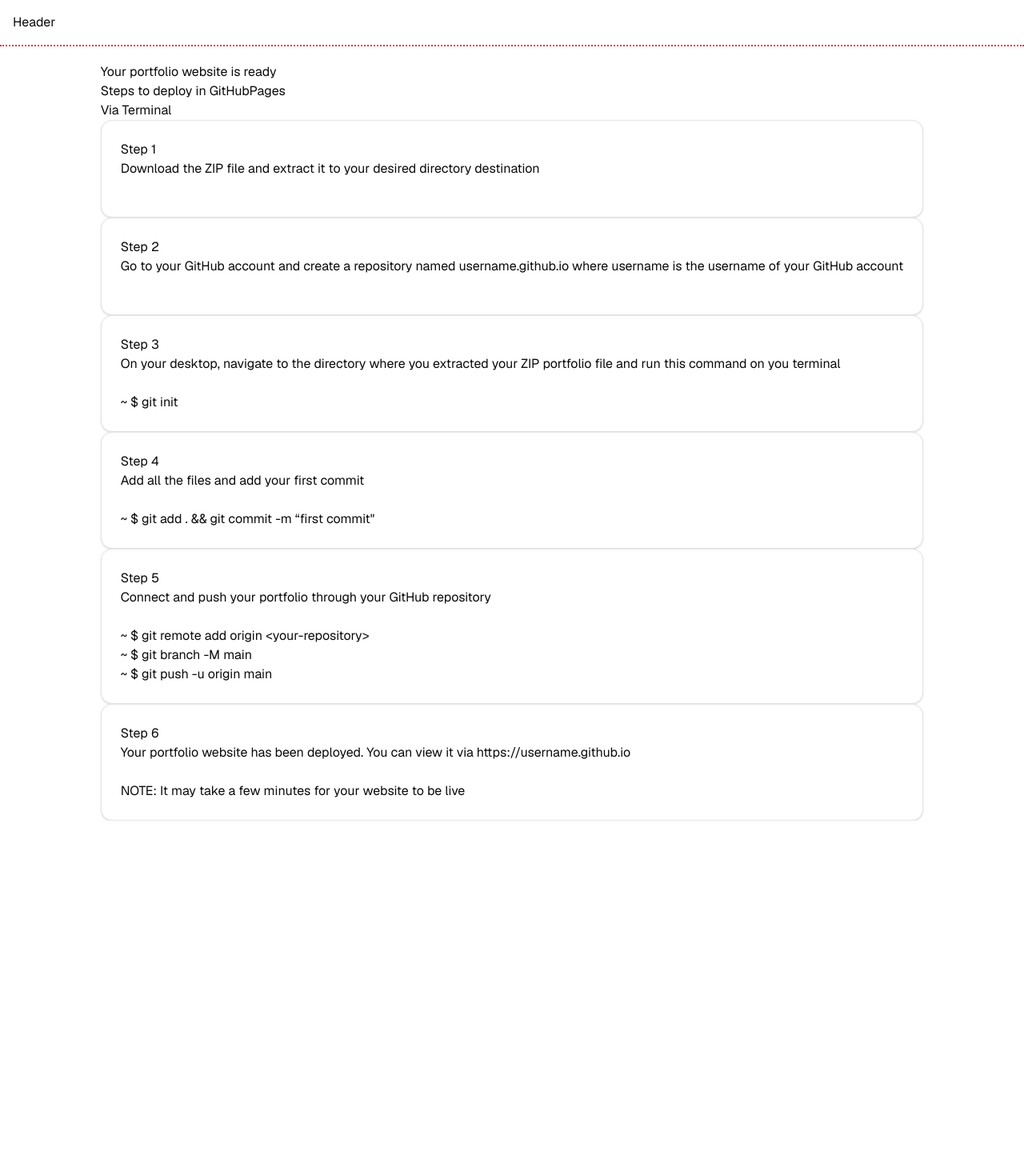
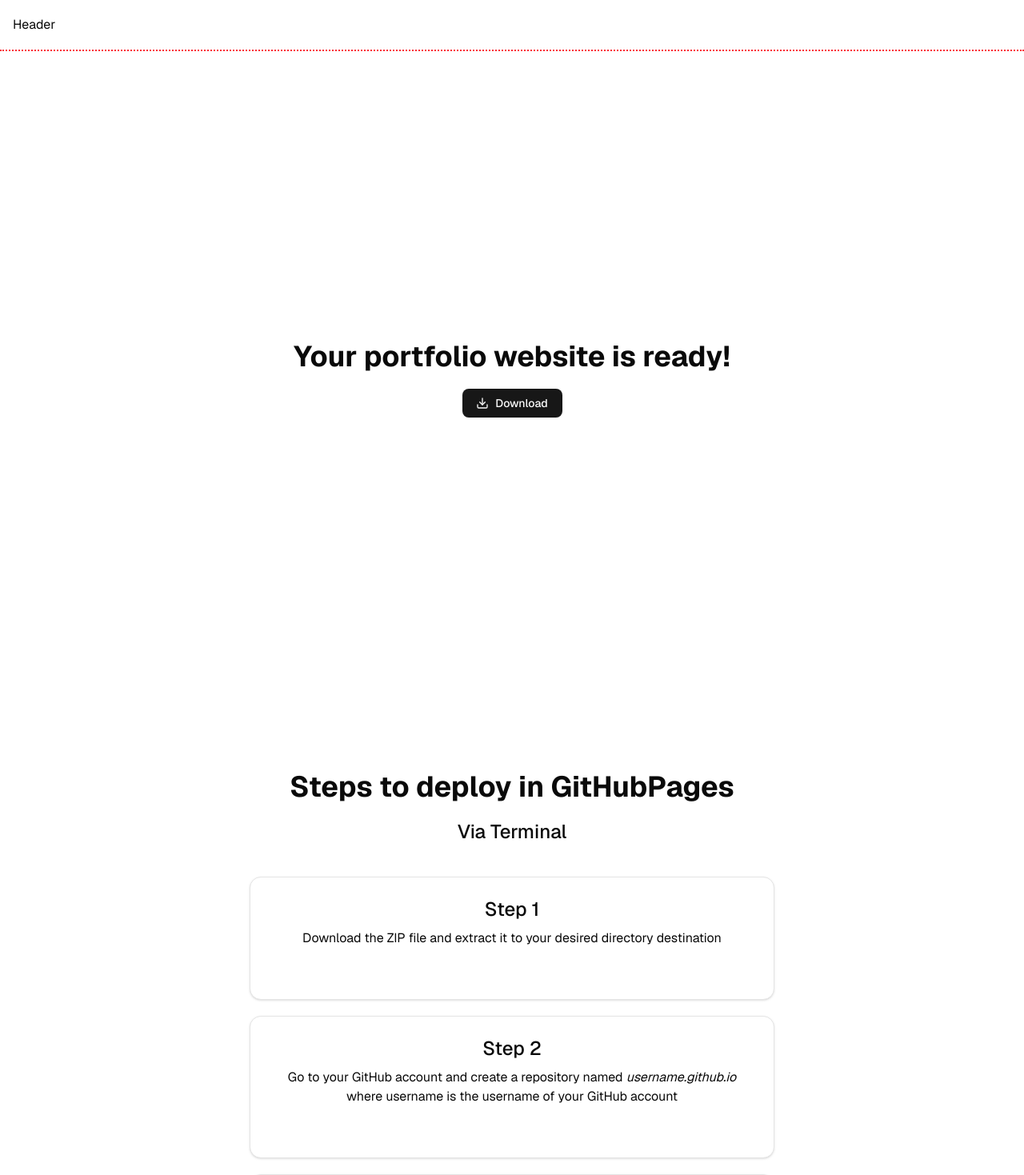
Before and after one commit to xhide341/iloveportfolio, a Next.js app: page /results in a window 1280 px wide. Shown: the top 1469 px of the page at 80% size. Before the commit the page ends 1026 px from the top, so only its background shows below. Built offline with nearby package versions, Linux system fonts and the light colour scheme.

Commit message:
done: styling results.tsx

```diff
--- a/package.json
+++ b/package.json
@@ -20,6 +20,7 @@
     "db:push": "drizzle-kit push"
   },
   "dependencies": {
+    "@radix-ui/react-slot": "^1.2.3",
     "@t3-oss/env-nextjs": "^0.12.0",
     "@typescript-eslint/eslint-plugin": "^8.34.0",
     "@typescript-eslint/parser": "^8.34.0",
--- a/src/app/results/page.tsx
+++ b/src/app/results/page.tsx
@@ -1,40 +1,59 @@
 import React from "react";
+import { Copy, Download } from "lucide-react";
+
+import { Button } from "~/components/ui/button";
 import { Card, CardContent, CardFooter } from "~/components/ui/card";
 
 export default function ResultsPage() {
+  // NOTE: the "instructions" returns as an JSX components due to usecase where some of the string are styled
+  // NOTE: some of the syntax contains {" "} due to prettier formatting
   type Steps = {
     step: string;
-    instructions: string;
-    commandLine?: string | string[];
+    instructions: React.ReactNode;
+    commandLine?: string[];
     notes?: string;
   };
 
   const steps: Steps[] = [
     {
       step: "Step 1",
-      instructions:
-        "Download the ZIP file and extract it to your desired directory destination",
+      instructions: (
+        <p>
+          Download the ZIP file and extract it to your desired directory
+          destination
+        </p>
+      ),
     },
     {
       step: "Step 2",
-      instructions:
-        "Go to your GitHub account and create a repository named username.github.io where username is the username of your GitHub account",
+      instructions: (
+        <p>
+          Go to your GitHub account and create a repository named{" "}
+          <span className="italic">username.github.io</span>
+          <br /> where username is the username of your GitHub account
+        </p>
+      ),
     },
     {
       step: "Step 3",
-      instructions:
-        "On your desktop, navigate to the directory where you extracted your ZIP portfolio file and run this command on you terminal",
-      commandLine: "~ $ git init",
+      instructions: (
+        <p>
+          On your desktop, navigate to the directory where you extracted your
+          <br /> ZIP portfolio file and run this command on you terminal
+        </p>
+      ),
+      commandLine: ["~ $ git init"],
     },
     {
       step: "Step 4",
-      instructions: "Add all the files and add your first commit",
-      commandLine: '~ $ git add . && git commit -m “first commit"',
+      instructions: <p>Add all the files and add your first commit</p>,
+      commandLine: ["~ $ git add .", '~ $ git commit -m “first commit"'],
     },
     {
       step: "Step 5",
-      instructions:
-        "Connect and push your portfolio through your GitHub  repository",
+      instructions: (
+        <p>Connect and push your portfolio through your GitHub repository</p>
+      ),
       commandLine: [
         "~ $ git remote add origin <your-repository>",
         "~ $ git branch -M main",
@@ -43,39 +62,65 @@
     },
     {
       step: "Step 6",
-      instructions:
-        "Your portfolio website has been deployed. You can view it via https://username.github.io",
+      instructions: (
+        <p>
+          Your portfolio website has been deployed. You can view it
+          <br /> via{" "}
+          <span className="font-bold">
+            https://<span className="italic">username</span>.github.io
+          </span>
+        </p>
+      ),
       notes: "NOTE: It may take a few minutes for your website to be live",
     },
   ];
 
   return (
-    <main>
-      <section>
-        <h1>Your portfolio website is ready</h1>
+    <main className="pb-10">
+      <section className="item-center flex h-dvh flex-col justify-center gap-5 pb-5">
+        <h1 className="text-center text-4xl font-bold">
+          Your portfolio website is ready!
+        </h1>
+        <Button className="w-[125px] self-center">
+          {" "}
+          <Download /> Download{" "}
+        </Button>
       </section>
 
-      <section>
-        <h2>Steps to deploy in GitHubPages</h2>
-        <h3>Via Terminal</h3>
-        <ol>
+      <section className="pt-20">
+        <h2 className="text-center text-4xl font-bold">
+          Steps to deploy in GitHubPages
+        </h2>
+        <h3 className="pt-5 text-center text-2xl font-medium">Via Terminal</h3>
+        {/* =====Ordered Lists of Steps===== */}
+        <ol className="flex flex-col gap-5 pt-10">
+          {/* =====Mapping the Steps===== */}
           {steps.map((item, index) => (
             <li key={index}>
-              <Card>
-                <CardContent>
-                  <h4>{item.step}</h4>
-                  <p>{item.instructions}</p>
+              {/* ======Card Component from shadcn===== */}
+              <Card className="flex flex-col items-center justify-center gap-10">
+                <CardContent className="flex flex-col gap-2 text-center">
+                  <h4 className="text-2xl font-medium">{item.step}</h4>
+                  {item.instructions}
                 </CardContent>
-                <CardFooter>
-                  {Array.isArray(item.commandLine) ? (
-                    item.commandLine.map((line, i) => (
-                      <React.Fragment key={i}>
-                        {line}
-                        <br />
-                      </React.Fragment>
-                    ))
+                <CardFooter className="flex w-full flex-col items-start px-28">
+                  {/* =====Checks if the item contains commandLine or notes===== */}
+                  {item.commandLine ? (
+                    <div className="flex w-full flex-row justify-between rounded-md bg-[#EFF1F5] p-4">
+                      <span>
+                        {/* =====Loops through item.commandLine: string[]===== */}
+                        {Array.isArray(item.commandLine) &&
+                          item.commandLine.map((line, i) => (
+                            <React.Fragment key={i}>
+                              {line}
+                              <br />
+                            </React.Fragment>
+                          ))}
+                      </span>
+                      <Copy />
+                    </div>
                   ) : (
-                    <span>{item.commandLine ?? item.notes}</span>
+                    <p className="self-center">{item.notes}</p>
                   )}
                 </CardFooter>
               </Card>
--- a/src/components/header.tsx
+++ b/src/components/header.tsx
@@ -1,7 +1,7 @@
 
 const Header = () => {
   return (
-    <header className="w-full px-4 py-4 flex items-center justify-between sticky top-0 z-50 border-b-2 border-red-500 border-dotted bg-white">
+    <header className="w-full px-4 h-16 flex items-center justify-between sticky top-0 z-50 border-b-2 border-red-500 border-dotted bg-white">
       <h1>Header</h1>
     </header>
   );
--- /dev/null
+++ b/src/components/ui/button.tsx
@@ -0,0 +1,59 @@
+import * as React from "react"
+import { Slot } from "@radix-ui/react-slot"
+import { cva, type VariantProps } from "class-variance-authority"
+
+import { cn } from "~/lib/utils"
+
+const buttonVariants = cva(
+  "inline-flex items-center justify-center gap-2 whitespace-nowrap rounded-md text-sm font-medium transition-all disabled:pointer-events-none disabled:opacity-50 [&_svg]:pointer-events-none [&_svg:not([class*='size-'])]:size-4 shrink-0 [&_svg]:shrink-0 outline-none focus-visible:border-ring focus-visible:ring-ring/50 focus-visible:ring-[3px] aria-invalid:ring-destructive/20 dark:aria-invalid:ring-destructive/40 aria-invalid:border-destructive",
+  {
+    variants: {
+      variant: {
+        default:
+          "bg-primary text-primary-foreground shadow-xs hover:bg-primary/90",
+        destructive:
+          "bg-destructive text-white shadow-xs hover:bg-destructive/90 focus-visible:ring-destructive/20 dark:focus-visible:ring-destructive/40 dark:bg-destructive/60",
+        outline:
+          "border bg-background shadow-xs hover:bg-accent hover:text-accent-foreground dark:bg-input/30 dark:border-input dark:hover:bg-input/50",
+        secondary:
+          "bg-secondary text-secondary-foreground shadow-xs hover:bg-secondary/80",
+        ghost:
+          "hover:bg-accent hover:text-accent-foreground dark:hover:bg-accent/50",
+        link: "text-primary underline-offset-4 hover:underline",
+      },
+      size: {
+        default: "h-9 px-4 py-2 has-[>svg]:px-3",
+        sm: "h-8 rounded-md gap-1.5 px-3 has-[>svg]:px-2.5",
+        lg: "h-10 rounded-md px-6 has-[>svg]:px-4",
+        icon: "size-9",
+      },
+    },
+    defaultVariants: {
+      variant: "default",
+      size: "default",
+    },
+  }
+)
+
+function Button({
+  className,
+  variant,
+  size,
+  asChild = false,
+  ...props
+}: React.ComponentProps<"button"> &
+  VariantProps<typeof buttonVariants> & {
+    asChild?: boolean
+  }) {
+  const Comp = asChild ? Slot : "button"
+
+  return (
+    <Comp
+      data-slot="button"
+      className={cn(buttonVariants({ variant, size, className }))}
+      {...props}
+    />
+  )
+}
+
+export { Button, buttonVariants }
```
Also changed, not shown: 1 other file (tests, documents, lock files or other folders).
